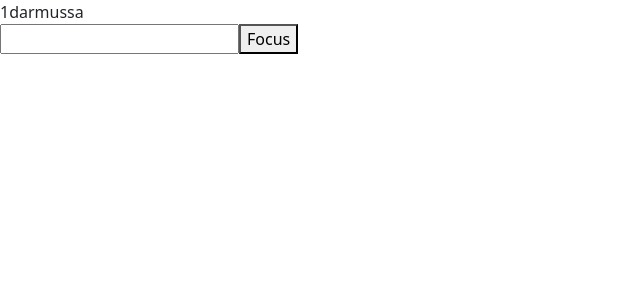
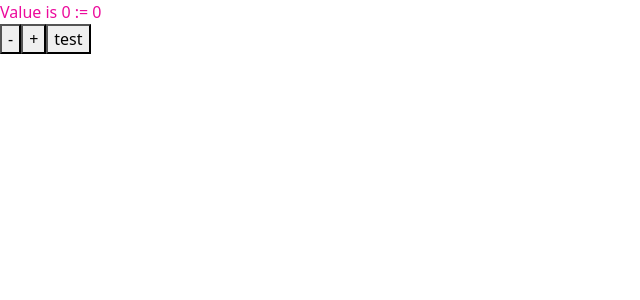
Before and after one commit to MDarmussa/EDU-Udemy, a React (Create React App) app: page / in a window 1280 px wide. Shown: the top 300 px of the page, without its empty margins (0-640 px from the left). Built offline with nearby package versions, Linux system fonts and the light colour scheme.

Commit message:
useMemo completed

```diff
--- a/src/App.js
+++ b/src/App.js
@@ -2,22 +2,15 @@ import React, {useContext} from 'react'
 import StateExample from './components/useState'
 import UseEffectExample from './components/useEffect'
 import UseRefExample from './components/useRef'
+import UseMemoExample from './components/useMemo'
 import {ColorContext} from './components/useContext'
 
+
 function App() {
-//useContext: it's a hook built-in. in here, it use to receive the data
-  //store the useContext in data variable
-  const {data, changeData} = useContext(ColorContext)
-  //Note: in order to import our data from useContext file, we need to use line 10   const {data, changeData} = useContext(ColorContext)
 
-  // changeData('green')
-  //5-use context
-  console.log('data in app.js', data)
   return (
     <div>
-      {data.id}
-      {data.name}
-      <UseRefExample />
+      <UseMemoExample />
     </div>
   )
 }
--- /dev/null
+++ b/src/components/useMemo.js
@@ -0,0 +1,27 @@
+import React, { useState, useMemo } from 'react'
+
+function UseMemoExample() {
+    var randomColor = "#"+Math.floor(Math.random()*16777215).toString(16);
+
+    const [counter, setCounter] = useState(0)
+    const [test, setTest] = useState(0)
+
+    const result = useMemo(() => {
+        return (<div style={{color: randomColor}}>
+              Value is {counter} := {counter * 2}
+        </div>)
+    }, [counter])
+    //[counter] is a dependency: means my function depends on other function. this coming from useState
+     //useMemo execute our value based on [counter]
+     // the idea in this example, the result function can not change until the counter in use state change
+  return (
+    <div>
+     {result}
+     <button onClick={() => setCounter(counter - 1)}>-</button>
+     <button onClick={() => setCounter(counter + 1)}>+</button>
+     <button onClick={() => setTest(test + 1)}>test</button>
+    </div>
+  )
+}
+
+export default UseMemoExample
```
Also changed, not shown: 1 other file (tests, documents, lock files or other folders).
